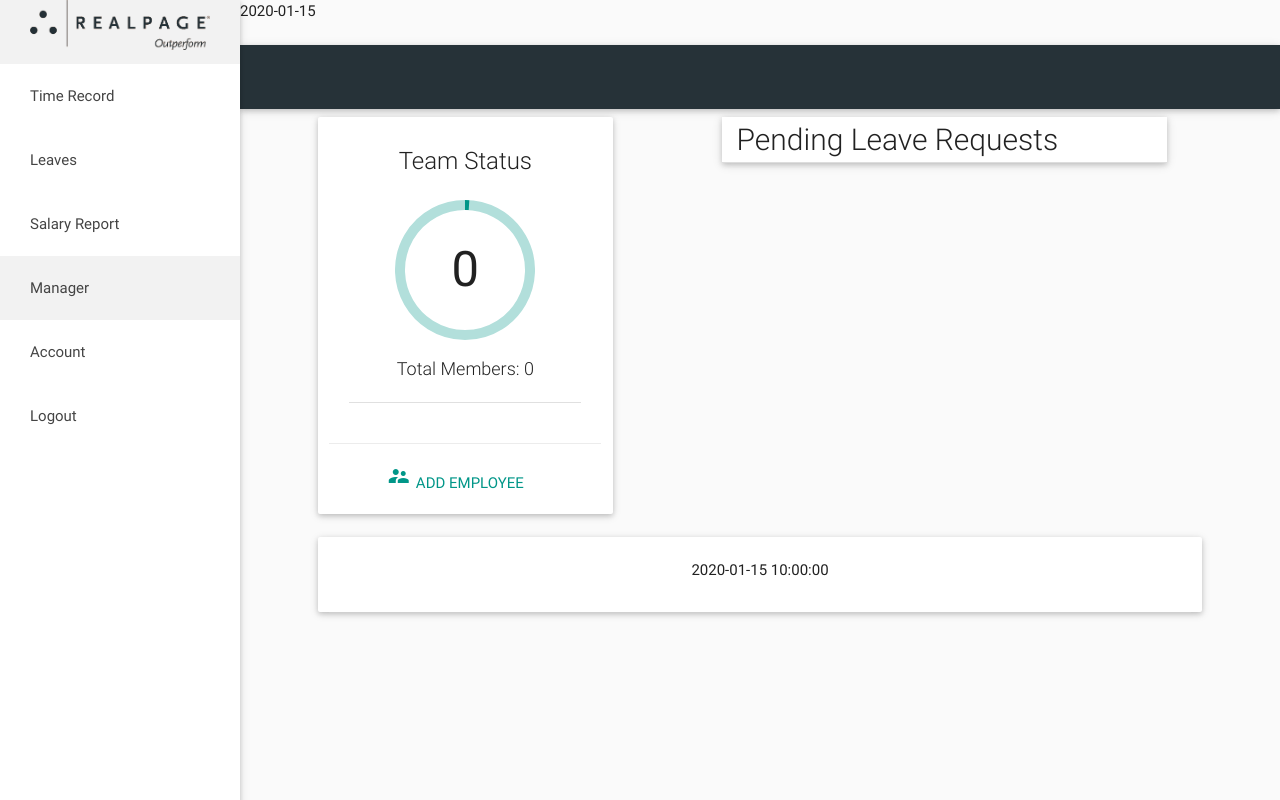
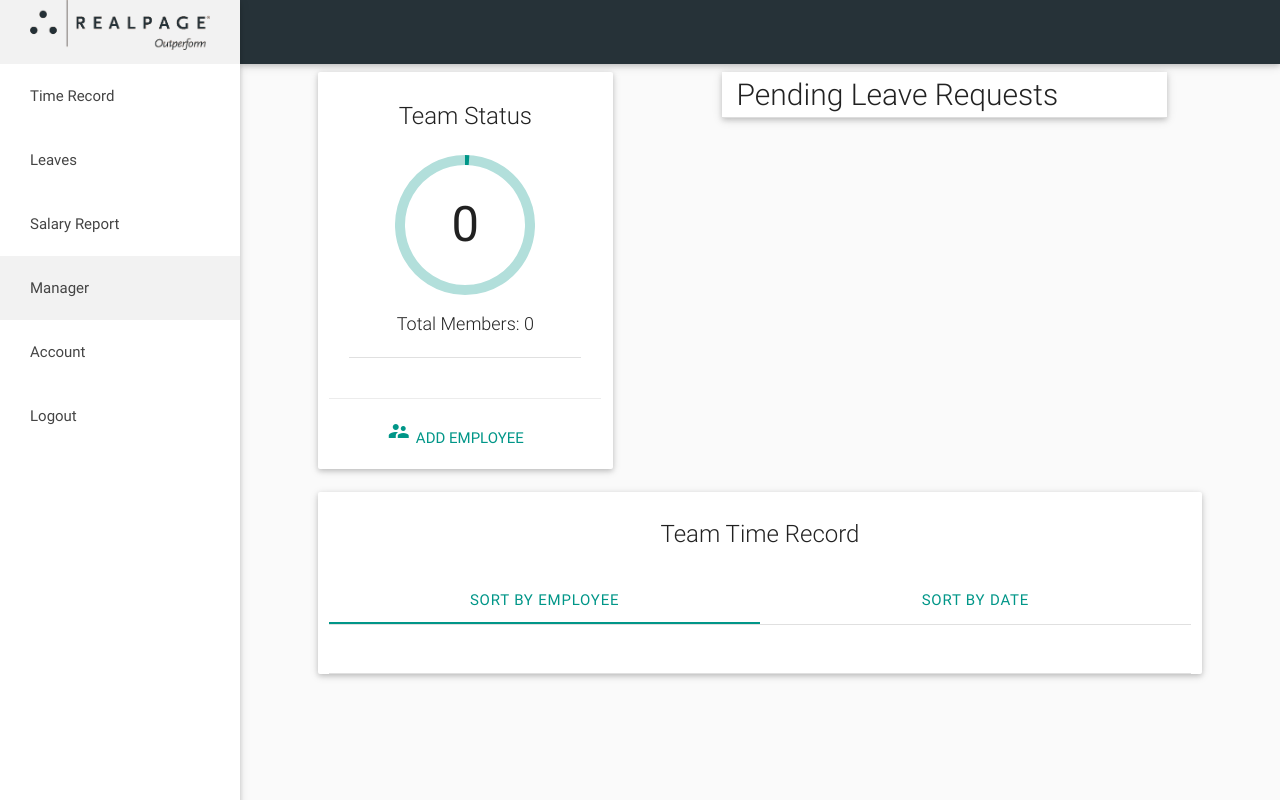
Before and after one commit to kurt-bautista/CS122-Project, a PHP site: page /manager.php in a window 1280 px wide. Run offline with PHP 8.4, Linux system fonts and the light colour scheme; a user stored in the database is signed in; data comes from the database, SQL or seed files in the repository; tables that the repository leaves empty hold one stand-in row (values such as "Sample post"); lists and menus that the app fills with data are empty; some libraries are stand-ins or nearby versions.

Commit message:
Fixed design for team time record

```diff
--- a/realpage/manager-functionality.php
+++ b/realpage/manager-functionality.php
@@ -35,8 +35,10 @@
 	$allMembers = $result->num_rows;
 
 	//All Employee Time Record
+	$employee_id = $_SESSION['employee_id'];
+
 	$getEmpNum = <<<SQL
-	SELECT e.id, e.first_name FROM employees e
+	SELECT e.id, e.first_name FROM employees e WHERE e.manager_id = '$employee_id'
 SQL;
 
 	if(!$result = $db->query($getEmpNum))
@@ -45,6 +47,7 @@
 	}
 	$empNum = $result->fetch_all(MYSQLI_ASSOC);
 	$empNumCount = $result->num_rows;
+	//All Employee Time Record
 
 	//All employees given a specific date
 	$getDistinctDates = <<<SQL
@@ -56,26 +59,6 @@
 		die('There was an error running the query [' . $db->error . ']');
 	}
 	$distinctDates = $result->fetch_all(MYSQLI_ASSOC);
-
-	foreach ($distinctDates as $distinctDateRow) {
-		$distinctDate = $distinctDateRow['Date'];
-		$getEmpPerDate = <<<SQL
-		SELECT e.first_name FROM employees e, workdays w WHERE e.id = w.employees_id AND DATE(w.time_in) = '$distinctDate'
-SQL;
-
-		echo $distinctDate."<br>";
-
-		if(!$result = $db->query($getEmpPerDate))
-		{
-			die('There was an error running the query [' . $db->error . ']');
-		}
-		$empPerDate = $result->fetch_all(MYSQLI_ASSOC);
-
-		foreach ($empPerDate as $empPerDateRow) {
-			$empDate = $empPerDateRow['first_name'];
-			echo $empDate."<br>";
-		}
-	}
 	//All employees given a specific date
 
 	$fetch_leave_requests = <<<SQL
--- a/realpage/manager.php
+++ b/realpage/manager.php
@@ -200,18 +200,79 @@
                 <!--Leave Approval-->
 
                 <div class="card col s12 center hoverable">
-                    <table>
-                        <thead>
+                    <p class="card-title">Team Time Record</p>
+
+                    <ul class="tabs">
+                        <li class="tab"><a class="teal-text" href="#sort-by-emp">Sort by Employee</a></li>
+                        <li class="tab"><a class="teal-text" href="#sort-by-date">Sort by Date</a></li>
+                        <div class="indicator teal" style="z-index:1"></div>
+                    </ul>
+                    <div class="divider"></div>
+
+                    <div id="sort-by-date">
+                    <!--Sort by Date - Display Employees per Date-->
+                    <ul class="tabs">
+                        <?php
+                        foreach ($distinctDates as $distinctDateRow) {
+                            $distinctDate = $distinctDateRow['Date'];?>
+                            <li class="tab"><a class="teal-text" href="<?php echo("#".$distinctDate);?>"><?php echo($distinctDate);?></a></li>
+                        <?php }?>
+                        <div class="indicator teal" style="z-index:1"></div>
+                    </ul>
+
+                    <?php
+                    foreach ($distinctDates as $distinctDateRow) {
+                        $distinctDate = $distinctDateRow['Date'];
+                        $getEmpPerDate = <<<SQL
+                        SELECT e.first_name FROM employees e, workdays w WHERE e.id = w.employees_id AND DATE(w.time_in) = '$distinctDate'
+SQL;
+
+                        if(!$result = $db->query($getEmpPerDate))
+                        {
+                            die('There was an error running the query [' . $db->error . ']');
+                        }
+                        $empPerDate = $result->fetch_all(MYSQLI_ASSOC);
+                        ?>
+
+                        <div class="col s12" id="<?php echo($distinctDate)?>">
+                            <table class="centered highlight responsive-table">
+                                    <tbody>
+                                        <?php
+                                        foreach ($empPerDate as $empPerDateRow) {
+                                            $empDate = $empPerDateRow['first_name'];
+                                            ?>
+                                            <tr>
+                                                <td><?php echo($empDate);?></td>
+                                            </tr>
+                                            <?php
+                                        }?>
+                                    </tbody>
+                                </table>
+                        </div>
+
+                    <?php
+                    }
+                    ?>
+                    <!--Sort by Date - Display Employees per Date-->
+                    </div>
+
+                    <div id="sort-by-emp">
+                    <!--Sort by Employee - Display Dates per Employee-->
+                    <ul class="tabs">
+                        <?php
+                        foreach ($empNum as $empNumRow) {
+                            $empRecordName = $empNumRow['first_name'];
+                            ?>
+                           <li class="tab"><a class="teal-text" href="<?php echo("#".$empRecordName)?>"><?php echo $empRecordName;?></a></li>
+                        <?php }?>
+                        <div class="indicator teal" style="z-index:1"></div>
+                    </ul>
+                    <div class="divider"></div>
                         <?php
                          foreach ($empNum as $empNumRow) {
                             $empRecordId = $empNumRow['id'];
                             $empRecordName = $empNumRow['first_name'];
-                            ?>
-                            <th><?php echo $empRecordName;?></th>
-                        </thead>
-                        <tbody>
 
-                            <?php
                             $getAllTimeRecords = <<<SQL
                             SELECT w.time_in AS "Time In"
                             FROM employees e LEFT JOIN workdays w
@@ -223,20 +284,29 @@
                             }
                             $allTimeRecords = $result->fetch_all(MYSQLI_ASSOC);
 
+                            ?>
+                            <div class="col s12" id="<?php echo($empRecordName);?>">
+                                <table class="centered highlight responsive-table">
+                                    <tbody>
 
+                                        <?php
                                         foreach ($allTimeRecords as $timeRecordRow) {
                                             $timeRecord = $timeRecordRow['Time In'];
                                             ?>
                                             <tr>
-                                <?php echo "<br>".$timeRecord;?>
+                                                <td><?php echo "<br>".$timeRecord;?></td>
                                             </tr>
                                             <?php
-                            }
-                        }
-                        ?>
+                                        }?>
 
                                     </tbody>
                                 </table>
+                            </div>
+                            <?php
+                        }
+                        ?>
+                        <!--Sort by Employee - Display Dates per Employee-->
+                        </div>
                 </div>
 
                 <div class="class col s12 hoverable center">
@@ -257,6 +327,8 @@
                $(".button-collapse").sideNav();
 
                $('.modal-trigger').leanModal();
+
+               $('ul.tabs').tabs();
 
                $('.datepicker').pickadate({
                     selectMonths: true,
```
Lines whose indentation alone changed are shown as unchanged.
